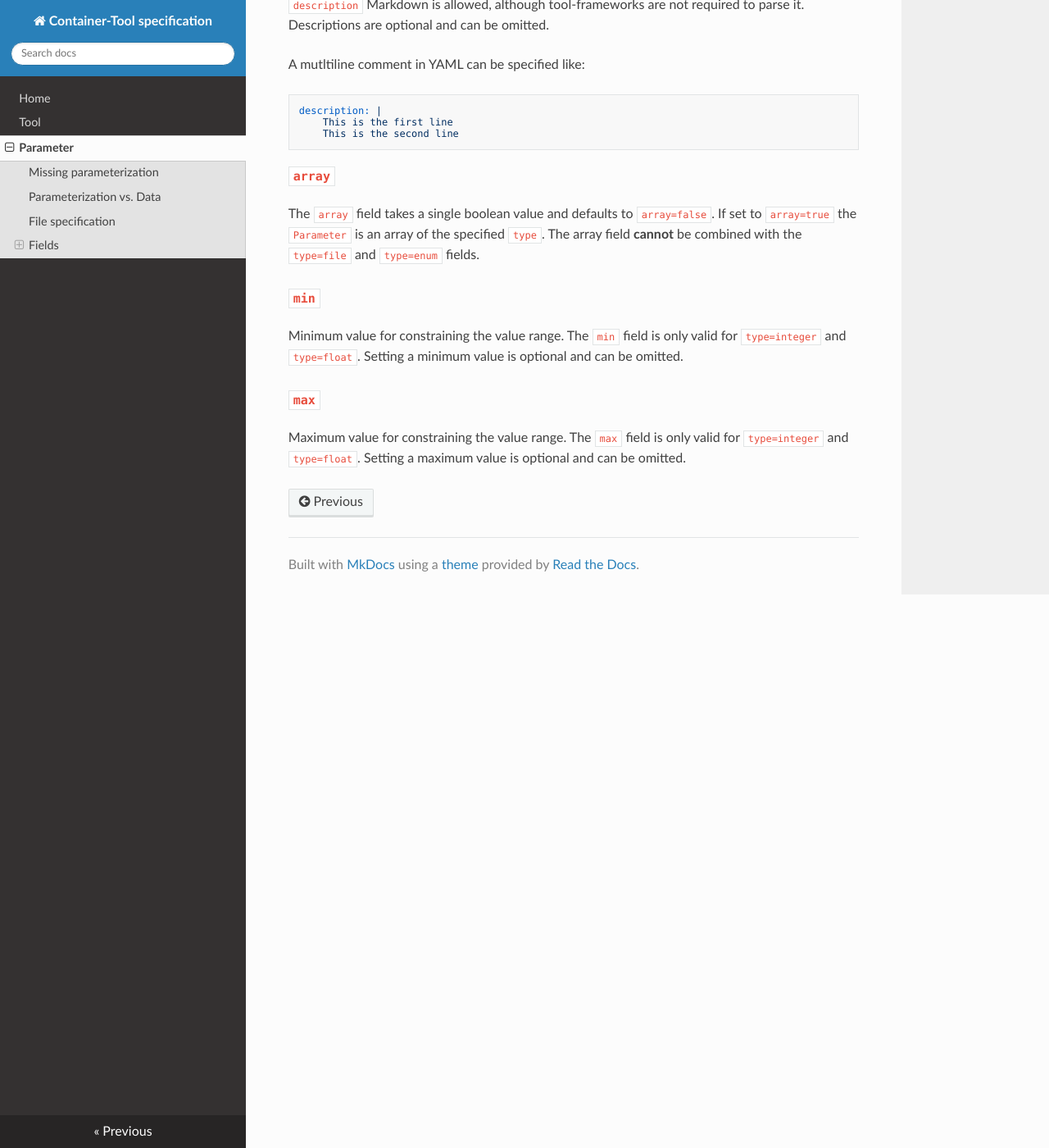
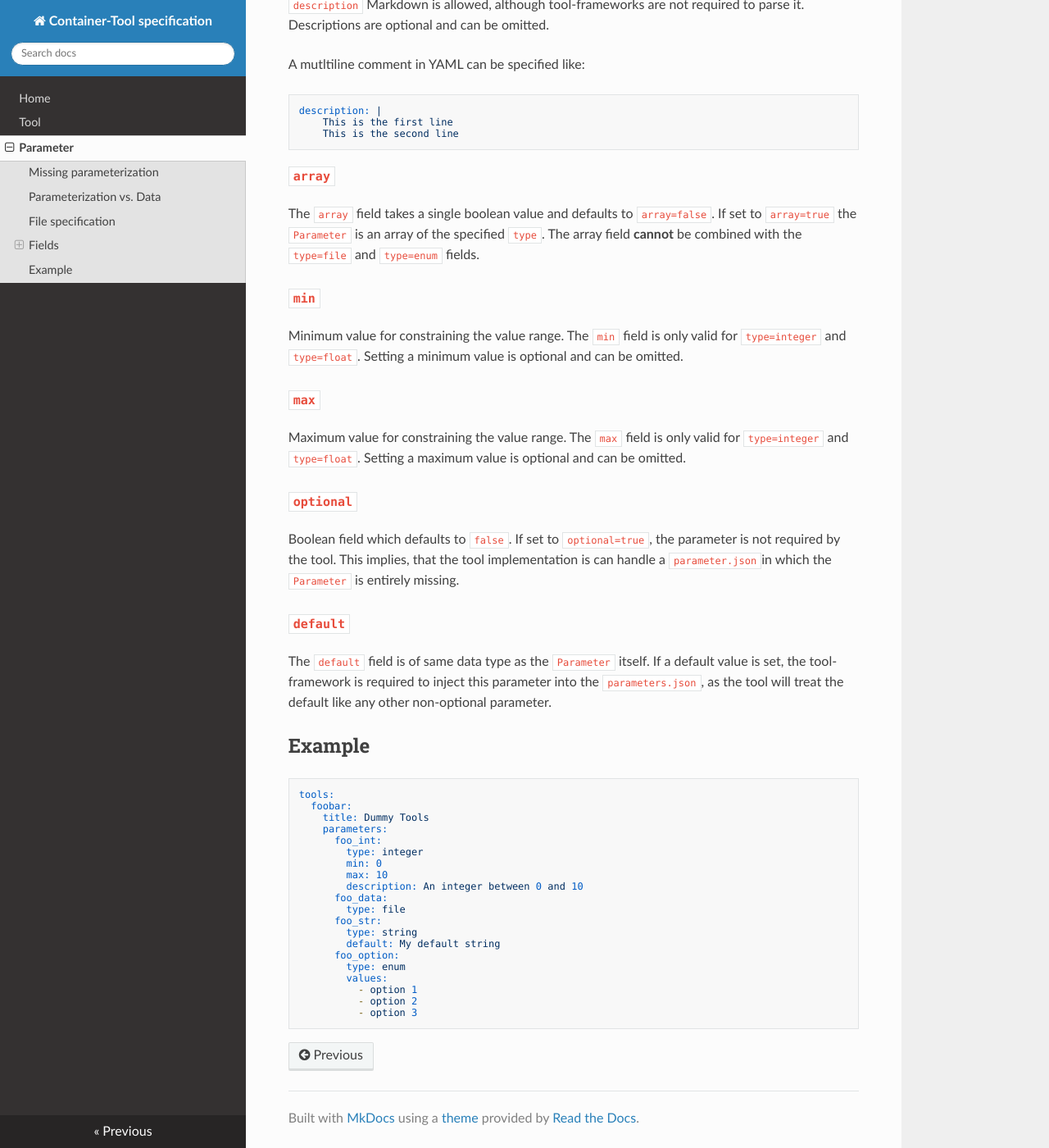
Before and after one commit to VForWaTer/tool-specs, an MkDocs documentation site: the page built from docs/parameter.md, in a window 1280 px wide and 1400 px high, scrolled down 2542 px. Shown: the whole window at 82% size. Built offline with MkDocs 1.6.1, drawn with Linux system fonts in a browser that asks for light colours; nearby versions of some CDN libraries.

Commit message:
added missing fields and example

````diff
--- a/docs/parameter.md
+++ b/docs/parameter.md
@@ -134,3 +134,37 @@ Minimum value for constraining the value range. The `min` field is only valid fo
 ### `max`
 
 Maximum value for constraining the value range. The `max` field is only valid for `type=integer` and `type=float`. Setting a maximum value is optional and can be omitted.
+
+
+### `optional`
+
+Boolean field which defaults to `false`. If set to `optional=true`, the parameter is not required by the tool. This implies, that the tool implementation is can handle a `parameter.json`in which the `Parameter` is entirely missing.
+
+### `default`
+
+The `default` field is of same data type as the `Parameter` itself. If a default value is set, the tool-framework is required to inject this parameter into the `parameters.json`, as the tool will treat the default like any other non-optional parameter.
+
+## Example
+
+```yaml
+tools:
+  foobar:
+    title: Dummy Tools
+    parameters:
+      foo_int:
+        type: integer
+        min: 0
+        max: 10
+        description: An integer between 0 and 10
+      foo_data:
+        type: file
+      foo_str:
+        type: string
+        default: My default string
+      foo_option:
+        type: enum
+        values:
+          - option 1
+          - option 2
+          - option 3
+```
````
